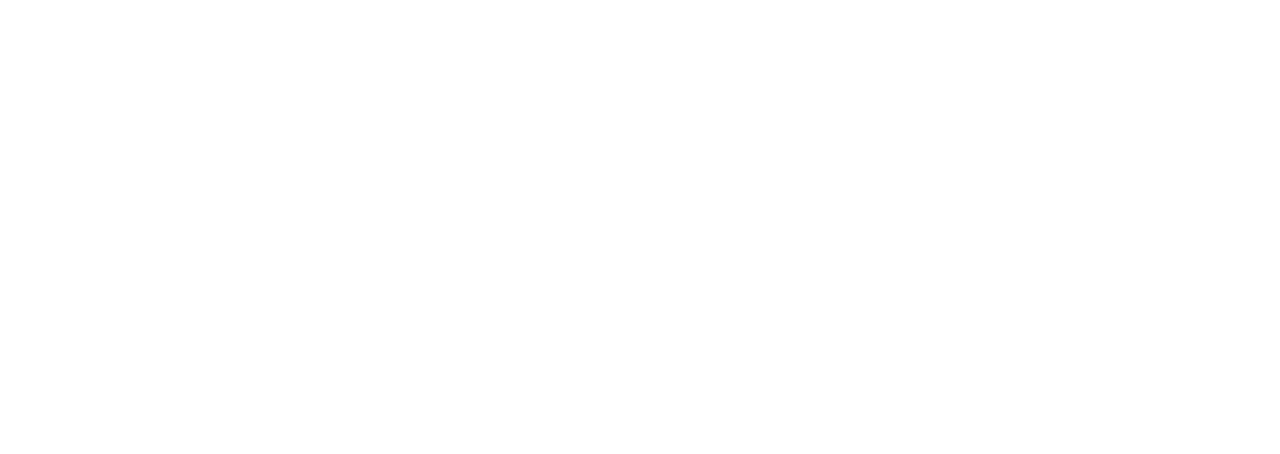
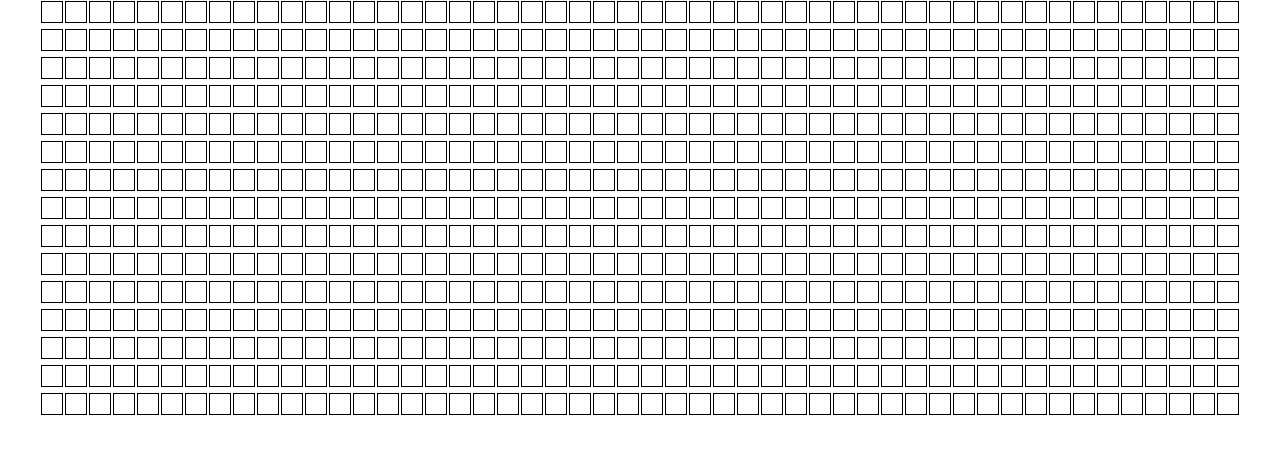
Before and after one commit to CodeJeffreyG/JeffsAlgos, a React (Create React App) app: page / in a window 1280 px wide. Shown: the top 454 px of the page. Built offline with nearby package versions, Linux system fonts and the light colour scheme; the HTML template or start-up script is replaced by a standard one.

Commit message:
interfacing every node

```diff
--- a/src/Graph/Grid.css
+++ b/src/Graph/Grid.css
@@ -1,4 +1,5 @@
 .grid {
+  background-color: white;
   height: 100vh;
   width: 100%;
 }
--- a/src/Graph/Grid.tsx
+++ b/src/Graph/Grid.tsx
@@ -1,6 +1,6 @@
 import { useState, useEffect } from "react";
-
 import Node from "../Node/Node";
+import "./Grid.css";
 
 export default function Grid() {
   const [grid, setGrid] = useState([]);
@@ -12,12 +12,16 @@
     let node = {
       row: 0,
       col: 0,
+      isStart: false,
+      isFinish: false
     };
 
     for (let row = 0; row < 15; row += 1) {
       let currentRow: any = [];
       for (let col = 0; col < 50; col += 1) {
-        currentRow.push((node = { row: row, col: col }));
+        currentRow.push(
+          (node = { row: row, col: col, isStart: false, isFinish: false })
+        );
       }
       g.push(currentRow);
     }
@@ -29,18 +33,24 @@
 
   return (
     <div className="grid">
-      {
-        grid.map((row: any, rowIndex) => {
+      {grid.map((row: any, rowIndex) => {
         return (
           <div key={rowIndex}>
             {row.map((node: any, nodeIndex: any) => {
-                const { row, col } = node;
-                return <Node key={nodeIndex} row={row} col={col} />;
+              const { row, col, isStart, isFinish } = node;
+              return (
+                <Node
+                  key={nodeIndex}
+                  row={row}
+                  col={col}
+                  isStart={isStart}
+                  isFinish={isFinish}
+                />
+              );
             })}
           </div>
         );
-        })
-      }
+      })}
     </div>
   );
 }
--- a/src/Node/Node.css
+++ b/src/Node/Node.css
@@ -1,5 +1,7 @@
 .node {
+  display: inline-block;
   width: 20px;
   height: 20px;
-  outline: grey;
+  border: 1px solid black;
+  margin: 1px;
 }
--- a/src/index.css
+++ b/src/index.css
@@ -1,13 +1,18 @@
 body {
+  display: flex;
+  justify-content: center;
+  align-items: center;
   margin: 0;
-  font-family: -apple-system, BlinkMacSystemFont, 'Segoe UI', 'Roboto', 'Oxygen',
-    'Ubuntu', 'Cantarell', 'Fira Sans', 'Droid Sans', 'Helvetica Neue',
+  font-family: -apple-system, BlinkMacSystemFont, "Segoe UI", "Roboto", "Oxygen",
+    "Ubuntu", "Cantarell", "Fira Sans", "Droid Sans", "Helvetica Neue",
     sans-serif;
   -webkit-font-smoothing: antialiased;
   -moz-osx-font-smoothing: grayscale;
+  width: 100%;
+  height: 100vh;
 }
 
 code {
-  font-family: source-code-pro, Menlo, Monaco, Consolas, 'Courier New',
+  font-family: source-code-pro, Menlo, Monaco, Consolas, "Courier New",
     monospace;
 }
```
Lines whose indentation alone changed are shown as unchanged.
